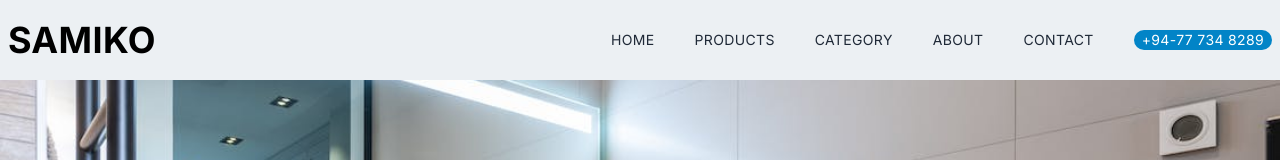
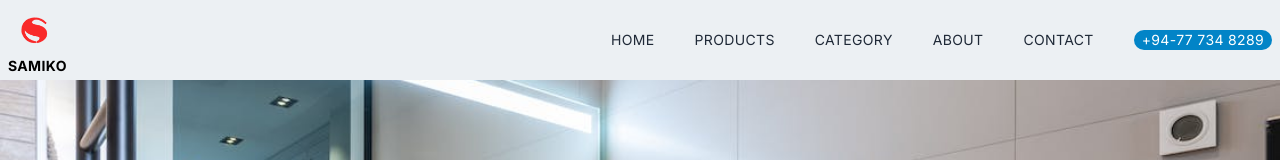
Before and after one commit to DulanjanChanaka/samiko-bathware, a Next.js app: page / in a window 1280 px wide. Shown: the top 160 px of the page. Built offline with nearby package versions, Linux system fonts and the light colour scheme; no server answers; the database is empty.

Commit message:
logo change

```diff
--- a/src/components/Navbar.jsx
+++ b/src/components/Navbar.jsx
@@ -1,6 +1,7 @@
 "use client"
 
 
+import Image from 'next/image'
 import Link from 'next/link'
 import React from 'react'
 import { useState, useEffect } from 'react'
@@ -48,7 +49,11 @@ const Navbar = () => {
   return (
     <div style={{ backgroundColor: `${navBg}` }} className={shadow ? 'fixed w-full h-20 shadow-xl z-[100]' : 'fixed w-full h-20 z-[100]'}>
       <div className='flex justify-between  items-center w-full h-full px-2 2xl:px-16'>
-        <h2>SAMIKO</h2>
+        <div className='flex flex-col'>
+        <Image src='/android-chrome-192x192.png' width={50} height={50} alt='fav'/>
+        <h3>SAMIKO</h3>
+        </div>
+
 
         <div>
           <ul style={{ color: `${linkColor}` }} className='hidden md:flex'>
@@ -110,7 +115,10 @@ const Navbar = () => {
         }>
           <div>
             <div className='flex w-full items-center justify-between'>
-              <h2>SAMIKO</h2>
+            <div className='flex flex-col'>
+        <Image src='/android-chrome-192x192.png' width={50} height={50}/>
+        <h3 >SAMIKO</h3>
+        </div>
               <div onClick={handleNav} className='rounded-full shadow-lg shadow-gray-400 p-3 cursor-pointer'>
                 <AiOutlineClose />
               </div>
```
